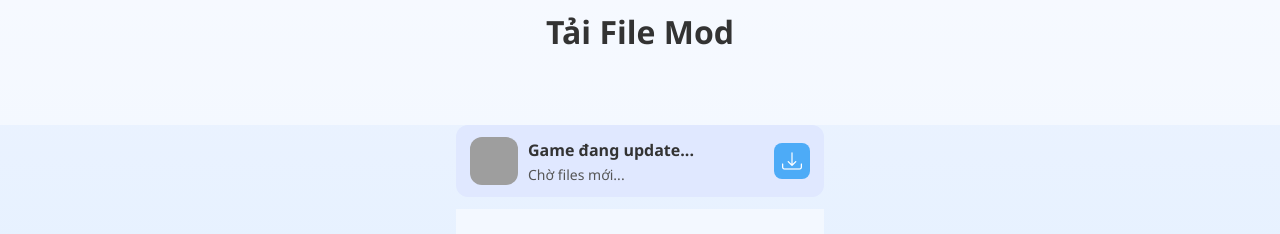
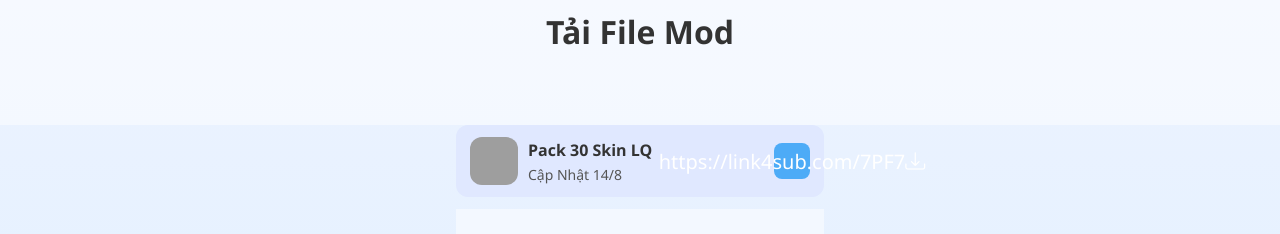
Before and after one commit to TumadamMod/tumadammod.github.io, a plain HTML site: page index.html in a window 1280 px wide. Shown: the part 1720-1954 px from the top of the page. Drawn offline with nearby package versions, Linux system fonts and the light colour scheme; grey boxes are pictures that could not be loaded.

Commit message:
Update index.html

```diff
--- a/index.html
+++ b/index.html
@@ -277,11 +277,11 @@
         <div class="info">
           <img src="https://i.imgur.com/HocDMJw.jpeg" alt="Cách Cài IPA">
           <div class="meta">
-            <div class="title">Game đang update...</div>
-            <div class="subtitle">Chờ files mới...</div>
+            <div class="title">Pack 30 Skin LQ</div>
+            <div class="subtitle">Cập Nhật 14/8</div>
           </div>
         </div>
-        <a href=""class="action"><i class="bi bi-download"></i></a>
+        <a href=""class="action">https://link4sub.com/7PF7<i class="bi bi-download"></i></a>
       </div>
   <!-- ===== Support Install IPA ===== -->
   <section class="section">
```
